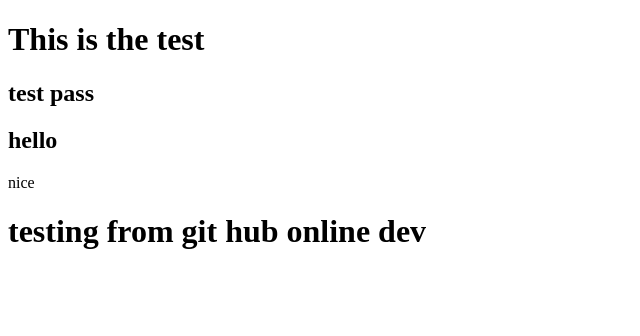
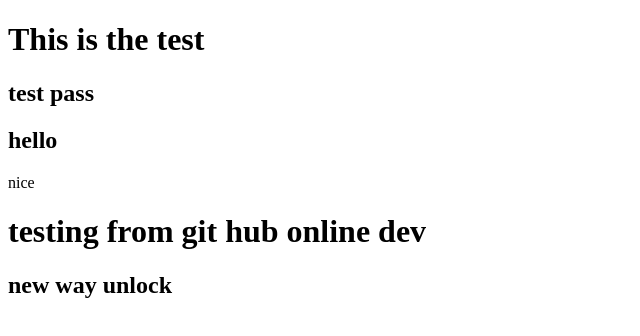
Before and after one commit to Sameerali890/ClientWeb, a plain HTML site: page index.html in a window 1280 px wide. Shown: the whole page, without its empty margins (0-640 px from the left). Drawn offline with Linux system fonts and the light colour scheme.

Commit message:
new h2 added

```diff
--- a/index.html
+++ b/index.html
@@ -12,5 +12,6 @@
     <h2>hello</h2>
     <p>nice</p>
     <h1>testing from git hub online dev</h1>
+    <h2>new way unlock</h2>
 </body>
 </html>
```
